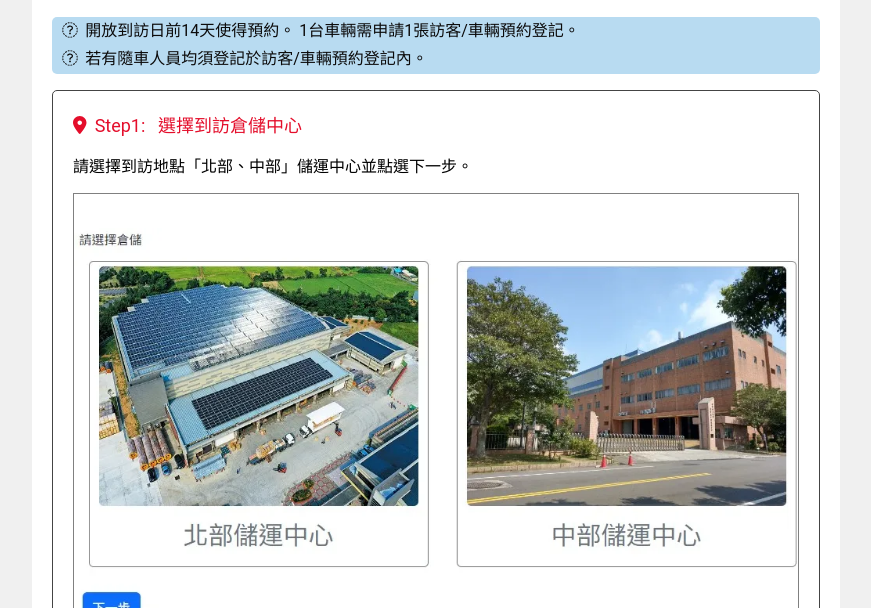
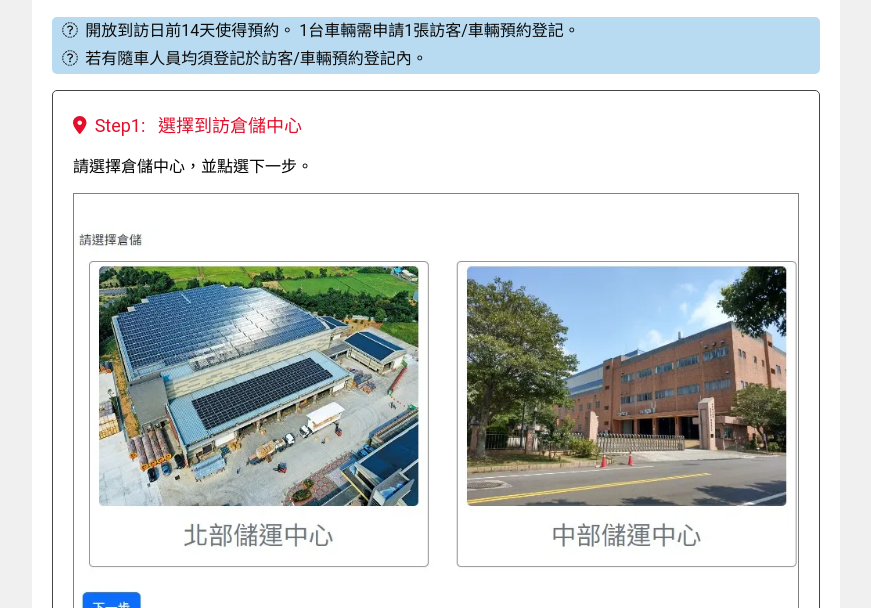
Before and after one commit to chanyacheng/sop.github.io, a plain HTML site: page site/index.html in a window 1280 px wide. Shown: the part 192-800 px from the top of the page, without its empty margins (204-1075 px from the left). Drawn offline with Linux system fonts and the light colour scheme.

Commit message:
modify step 1 content

```diff
--- a/site/index.html
+++ b/site/index.html
@@ -26,7 +26,7 @@
         <div class="step">
             <div>
                 <div class="step-title"> <i class="fa-solid fa-location-dot"></i>&thinsp; Step1: &thinsp; 選擇到訪倉儲中心</div>
-                <p>請選擇到訪地點「北部、中部」儲運中心並點選下一步。</p>
+                <p>請選擇倉儲中心，並點選下一步。</p>
                 <table cellpadding="0" cellspacing="0" style="width: 100%;height: auto; border: 0.1px solid gray;">
                     <tbody>
                         <tr>
```
